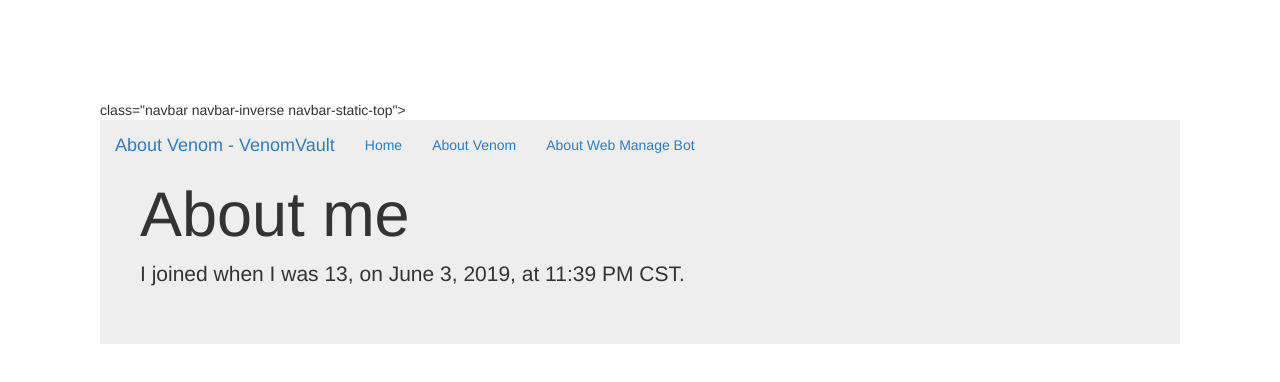
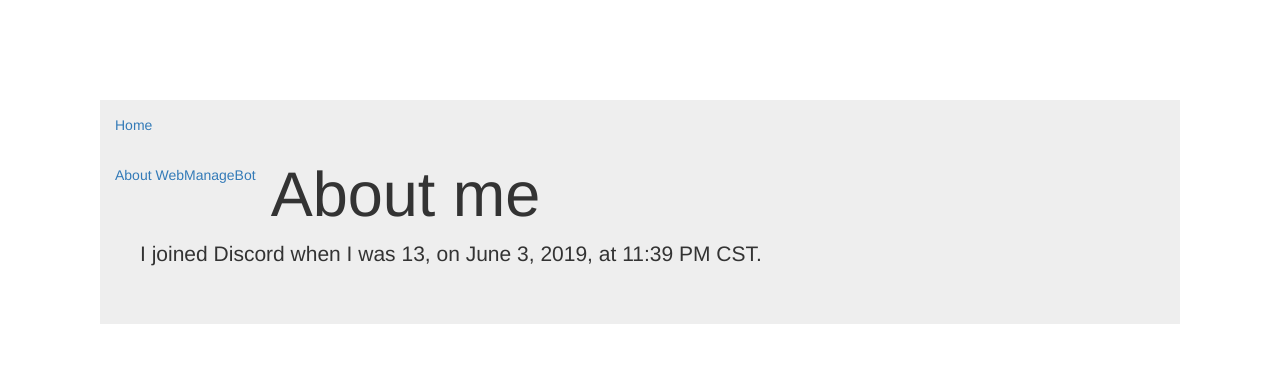
Before and after one commit to VenomousSteam81/VenomousSteam81.github.io, a plain HTML site: page about.html in a window 1280 px wide. Drawn offline with nearby package versions, Linux system fonts and the light colour scheme.

Commit message:
update stuff
update stuff

```diff
--- a/about.html
+++ b/about.html
@@ -1,7 +1,7 @@
 <!DOCTYPE html>
 <html>
 <head>
-  <title>About Venom</title>
+  <title>VenomVault - About Venom</title>
   <script src="https://ajax.googleapis.com/ajax/libs/jquery/1.11.2/jquery.min.js"></script>
   <link rel="stylesheet" href="https://maxcdn.bootstrapcdn.com/bootstrap/3.3.1/css/bootstrap.min.css">
   <link rel="stylesheet" href="https://maxcdn.bootstrapcdn.com/bootstrap/3.3.1/css/bootstrap-theme.min.css">
@@ -10,25 +10,19 @@
 <body>
   <div style="margin:100px;">
 
-class="navbar navbar-inverse navbar-static-top">
+<class="navbar navbar-inverse navbar-static-top">
   <div class="about">
-    <a class="navbar-brand" href="/">About Venom - VenomVault</a>
     <ul class="nav navbar-nav">
       <li class="active">
         <a href="/">Home</a>
-      </li>
-      <li>
-        <a href="/about">About Venom</a>
-      </li>
-      <li>
-        <a href="/wmb">About Web Manage Bot</a>
+				<a href="/wmb.html">About WebManageBot</a>
       </li>
     </ul>
   </div>
 </nav>
     <div class="jumbotron"  style="padding:40px;">
       <h1>About me</h1>
-      <p>I joined when I was 13, on June 3, 2019, at 11:39 PM CST.</p>
+      <p>I joined Discord when I was 13, on June 3, 2019, at 11:39 PM CST.</p>
     </div>
   </div>
 </body>
--- /dev/null
+++ b/style.css
@@ -0,0 +1,27 @@
+html {
+	height: 100%;
+	width: 100%;
+}
+
+.nav {
+	display: block;
+	height: 50px;
+	line-height: 25px;
+	background-color: #333;
+}
+
+.nav ul {
+	list-style: none;
+	padding: 0;
+	margin: 0;
+}
+
+.nav li {
+	float: left; /* Or you can use display: inline; */
+}
+
+.nav li a {
+	display: inline-block;
+	text-align: center;
+	padding: 14px 16px;
+}
```
Also changed, not shown: index.html (+18 -1 lines), wmb.html (+3 -9 lines), script.js (added).
